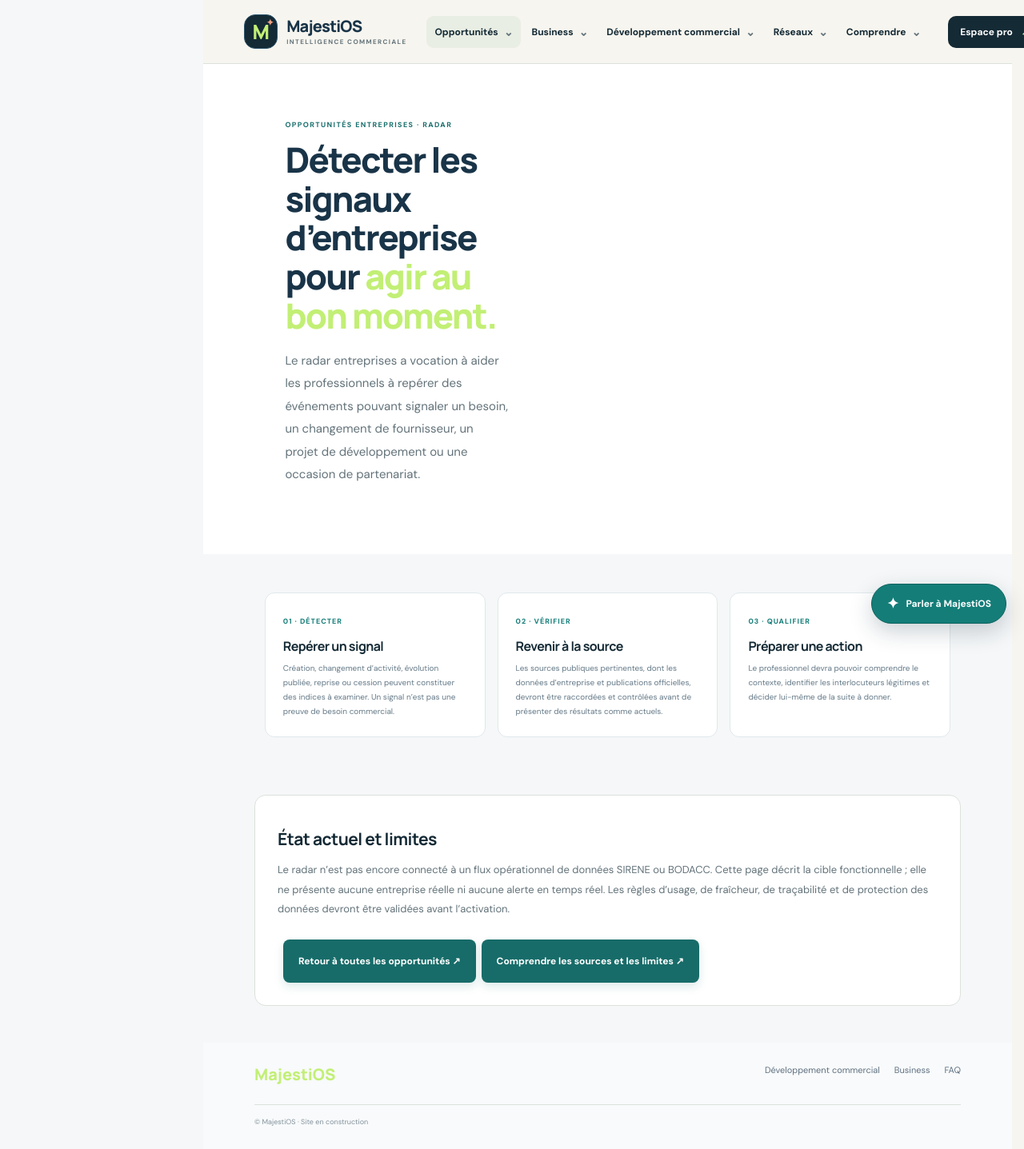
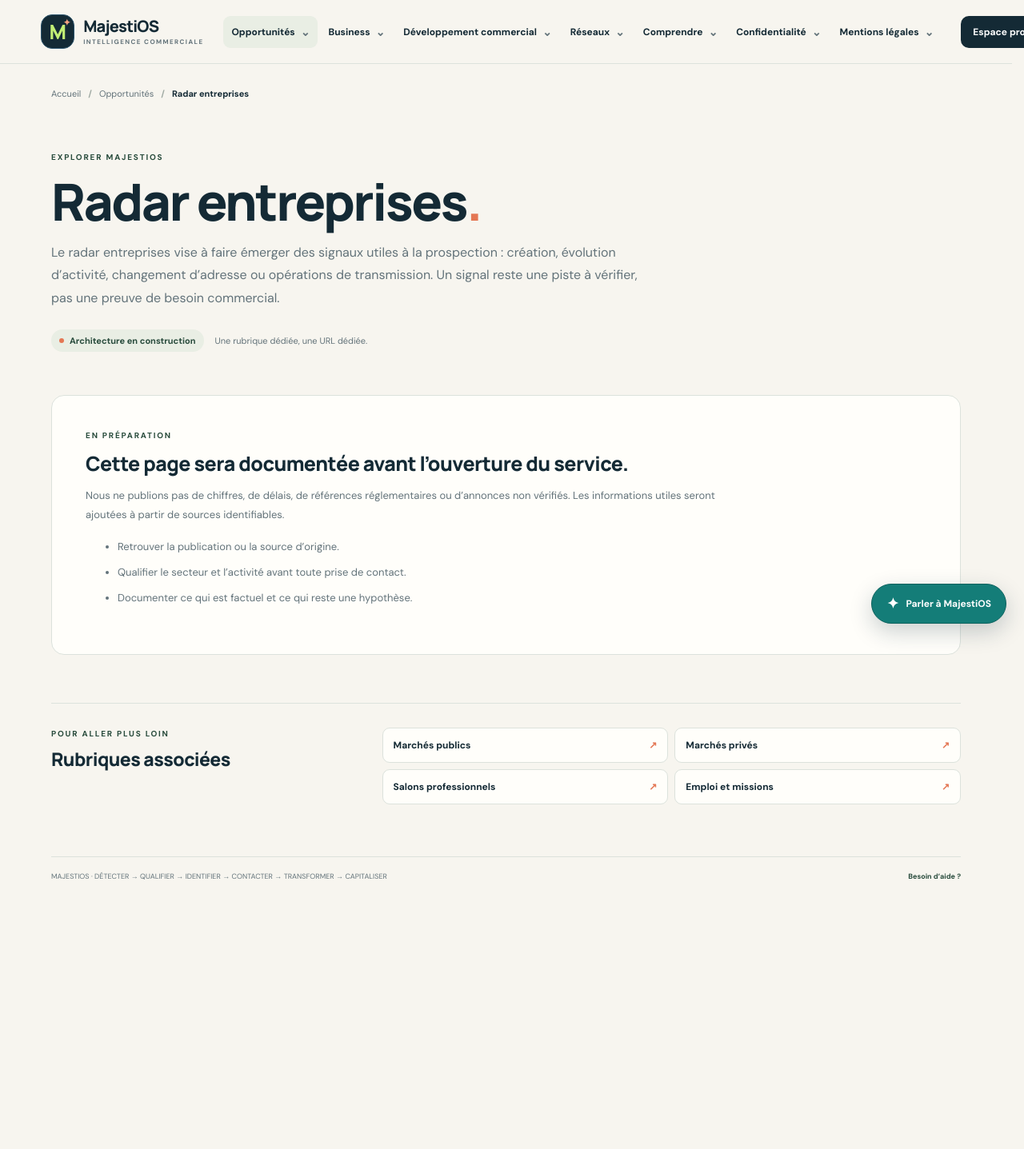
Before and after one commit to Chexpeer/Majestios, a Next.js app: page /opportunites/radar-entreprises in a window 1280 px wide. Shown: the top 1437 px of the page at 80% size. After the commit the page ends 1152 px from the top, so only its background shows below. Built offline with nearby package versions, Linux system fonts and the light colour scheme.

Commit message:
Refonte : appliquer le nouveau gabarit aux hubs opportunités

```diff
--- a/src/app/opportunites/radar-entreprises/page.tsx
+++ b/src/app/opportunites/radar-entreprises/page.tsx
@@ -1,23 +1,3 @@
-import Link from "next/link";
-import PublicHeader from "@/components/public-header";
-
-export const metadata = { title: "Radar entreprises — MajestiOS", description: "Comprendre le futur radar de signaux d’entreprises pour le développement commercial." };
-
-type Props = { searchParams: Promise<{ q?: string }> };
-
-export default async function CompanyRadarPage({ searchParams }: Props) {
-  const params = await searchParams;
-  const query = (params.q ?? "").trim().slice(0, 160);
-
-  return <main className="public-site concept-page"><PublicHeader />
-    <section className="how-section concept-hero"><div><span className="section-label">OPPORTUNITÉS ENTREPRISES · RADAR</span><h1>Détecter les signaux d’entreprise pour <em>agir au bon moment.</em></h1><p>Le radar entreprises a vocation à aider les professionnels à repérer des événements pouvant signaler un besoin, un changement de fournisseur, un projet de développement ou une occasion de partenariat.</p></div></section>
-    {query && <section className="concept-principles" role="status"><span className="section-label">VOTRE RECHERCHE</span><h2>Mot-clé demandé : « {query} »</h2><p>Le radar entreprises n’est pas encore connecté à un flux opérationnel de données. Ce mot-clé a été conservé, mais aucune recherche en temps réel n’a été exécutée et aucun résultat ne doit être déduit de cette page.</p><Link className="search-submit concept-cta" href={`/business?q=${encodeURIComponent(query)}`}>Rechercher ce terme dans les annonces BODACC ↗</Link></section>}
-    <section className="employment-principles">
-      <article><span>01 · DÉTECTER</span><h2>Repérer un signal</h2><p>Création, changement d’activité, évolution publiée, reprise ou cession peuvent constituer des indices à examiner. Un signal n’est pas une preuve de besoin commercial.</p></article>
-      <article><span>02 · VÉRIFIER</span><h2>Revenir à la source</h2><p>Les sources publiques pertinentes, dont les données d’entreprise et publications officielles, devront être raccordées et contrôlées avant de présenter des résultats comme actuels.</p></article>
-      <article><span>03 · QUALIFIER</span><h2>Préparer une action</h2><p>Le professionnel devra pouvoir comprendre le contexte, identifier les interlocuteurs légitimes et décider lui-même de la suite à donner.</p></article>
-    </section>
-    <section className="concept-principles"><h2>État actuel et limites</h2><p>Le radar n’est pas encore connecté à un flux opérationnel de données SIRENE ou BODACC. Cette page décrit la cible fonctionnelle ; elle ne présente aucune entreprise réelle ni aucune alerte en temps réel. Les règles d’usage, de fraîcheur, de traçabilité et de protection des données devront être validées avant l’activation.</p><Link className="search-submit concept-cta" href="/opportunites">Retour à toutes les opportunités ↗</Link><Link className="search-submit concept-cta" href="/faq">Comprendre les sources et les limites ↗</Link></section>
-    <footer className="public-footer"><Link className="footer-brand" href="/">MajestiOS</Link><nav aria-label="Liens de pied de page"><Link href="/developpement-commercial">Développement commercial</Link><Link href="/business">Business</Link><Link href="/faq">FAQ</Link></nav><small>© MajestiOS · Site en construction</small></footer>
-  </main>;
-}
+import SiteHub from "@/components/site-hub";
+export const metadata = { title: "Radar entreprises — MajestiOS", description: "Repérer et qualifier des signaux d’entreprise pour la prospection." };
+export default function Page() { return <SiteHub pathname="/opportunites/radar-entreprises" intro="Le radar entreprises vise à faire émerger des signaux utiles à la prospection : création, évolution d’activité, changement d’adresse ou opérations de transmission. Un signal reste une piste à vérifier, pas une preuve de besoin commercial." checklist={["Retrouver la publication ou la source d’origine.", "Qualifier le secteur et l’activité avant toute prise de contact.", "Documenter ce qui est factuel et ce qui reste une hypothèse."]} />; }
--- a/src/data/site-tree.ts
+++ b/src/data/site-tree.ts
@@ -72,7 +72,9 @@ export const siteTree: SiteNode[] = [
     { label: "FAQ", href: "/comprendre/faq", description: "Trouver les réponses aux questions courantes." },
     { label: "Glossaire", href: "/comprendre/glossaire", description: "Comprendre le vocabulaire métier." }
   ]},
-  { label: "Espace professionnel", href: "/espace-professionnel", description: "Accéder aux parcours réservés aux professionnels." }
+  { label: "Espace professionnel", href: "/espace-professionnel", description: "Accéder aux parcours réservés aux professionnels." },
+  { label: "Confidentialité", href: "/confidentialite", description: "Comprendre les données collectées et leur traitement." },
+  { label: "Mentions légales", href: "/mentions-legales", description: "Consulter les informations légales du site." }
 ];
 
 export function flattenSiteTree(nodes: SiteNode[] = siteTree): SiteNode[] {
```
Also changed, not shown: src/app/opportunites/page.tsx (+3 -21 lines).
